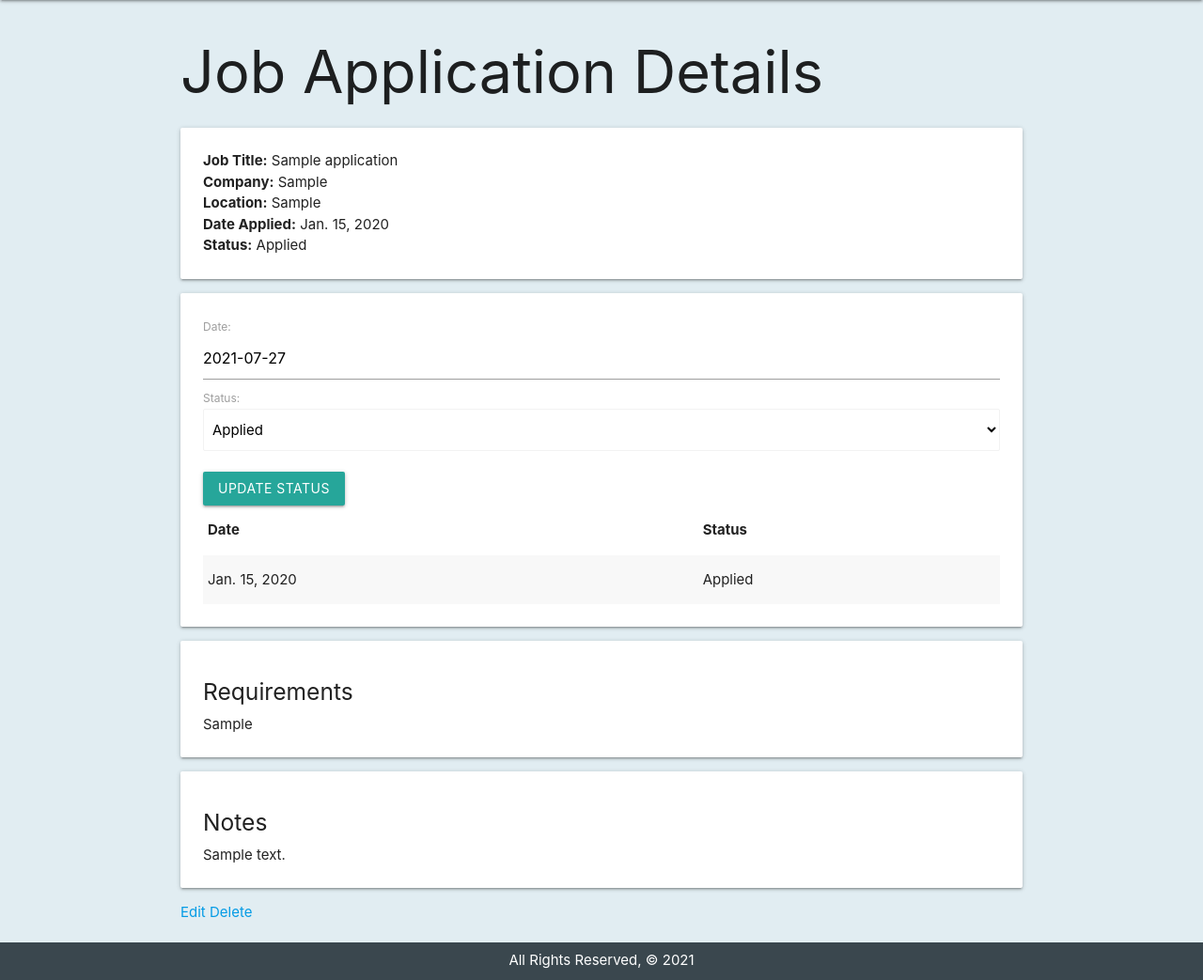
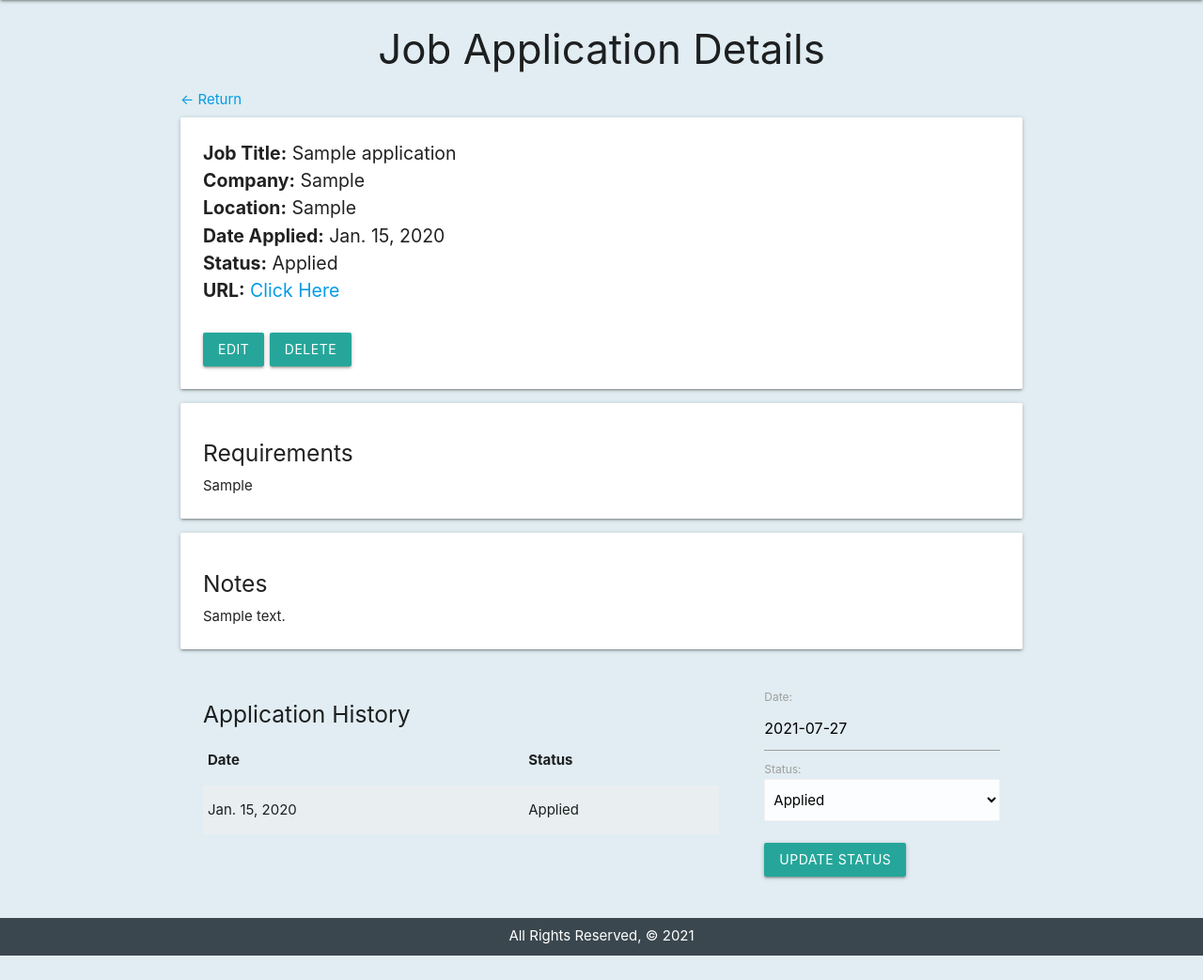
Before and after one commit to cocampo0915/Alitr, a Django app: page /jobs/1/ in a window 1280 px wide. Shown: the part 64-1107 px from the top of the page at 94% size. After the commit the page ends 1081 px from the top, so only its background shows below. Run offline with Django 3.2, Linux system fonts and the light colour scheme; tables that the repository leaves empty hold one stand-in row (values such as "Sample post").

Commit message:
fixes job app delete, updates detail page styling

```diff
--- a/alitr/main_app/static/css/style.css
+++ b/alitr/main_app/static/css/style.css
@@ -61,3 +61,7 @@
 a:hover {
   color: #CB7F29
 }
+
+.job-details {
+  font-size: 1.3rem;
+}
--- a/alitr/main_app/templates/jobs/detail.html
+++ b/alitr/main_app/templates/jobs/detail.html
@@ -1,42 +1,21 @@
 {% extends 'base.html' %}
 {% block content %}
 
-<h1>Job Application Details</h1>
+<h3 class="center">Job Application Details</h3>
 
+<a href="{% url 'index' %}">&larr; Return</a>
 <div class="row">
     <div class="card">
-        <div class="card-content">
+        <div class="card-content job-details">
             <p><b>Job Title:</b> {{ job.name }}</p>
             <p><b>Company:</b> {{ job.company }}</p>
             <p><b>Location:</b> {{ job.location }}</p>
             <p><b>Date Applied:</b> {{ job.date }}</p>
             <p><b>Status:</b> {{ status }}</p>
-        </div>
-    </div>
-    <div class="card">
-        <div class="card-content">
-            <form action="{% url 'add_status' job.id %}" method="post">
-                {% csrf_token %}
-                {{ status_form.as_p }}
-                <br>
-                <input type="submit" value="Update Status" class="btn">
-            </form>
-            <table class="striped">
-                <thead>
-                  <tr>
-                      <th>Date</th>
-                      <th>Status</th>
-                    </tr>
-                </thead>
-                <tbody>
-                  {% for status in job.status_set.all %}
-                    <tr>
-                      <td>{{ status.date }}</td>
-                      <td>{{ status.get_status_display}}</td>
-                    </tr>
-                  {% endfor %}
-                </tbody>
-              </table>
+            <p><b>URL:</b> <a href="{{ job.url }}">Click Here</a></p>
+            <br>
+            <a href="{% url 'jobs_update' job.id %}"><button class="btn">Edit</button></a>
+            <a href="{% url 'jobs_delete' job.id %}"><button class="btn">Delete</button></a>
         </div>
     </div>
     <div class="card">
@@ -55,8 +34,35 @@
             </p>
         </div>
     </div>
-    <a href="{% url 'jobs_update' job.id %}">Edit</a>
-    <a href="{% url 'jobs_delete' job.id %}">Delete</a>
+    <div class="card">
+        <div class="card-content col s8">
+            <h5>Application History</h5>
+            <table class="striped">
+                <thead>
+                    <tr>
+                        <th>Date</th>
+                        <th>Status</th>
+                    </tr>
+                </thead>
+                <tbody>
+                    {% for status in job.status_set.all %}
+                    <tr>
+                        <td>{{ status.date }}</td>
+                        <td>{{ status.get_status_display}}</td>
+                    </tr>
+                    {% endfor %}
+                </tbody>
+            </table>
+        </div>
+        <div class="card-content col s4">
+            <form action="{% url 'add_status' job.id %}" method="post">
+                {% csrf_token %}
+                {{ status_form.as_p }}
+                <br>
+                <input type="submit" value="Update Status" class="btn">
+            </form>
+        </div>
+    </div>
 </div>
 
 <script>
--- a/alitr/main_app/templates/main_app/job_application_confirm_delete.html
+++ b/alitr/main_app/templates/main_app/job_application_confirm_delete.html
@@ -8,6 +8,6 @@
   <form action="" method="POST">
     {% csrf_token %}
     <input type="submit" value="Yes - Delete!" class="btn">
-    <a href="{% url 'detail' job.id %}">Cancel</a>
+    <a href="{% url 'detail' object.id %}"></a><button class="btn">Cancel</button></a>
   </form>
 {% endblock %}
```
